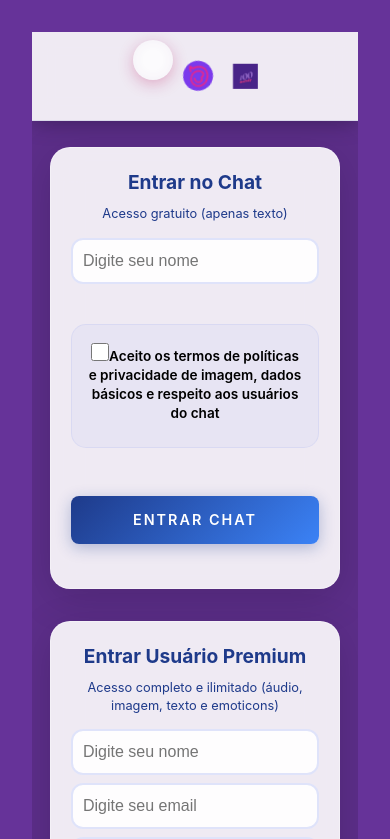
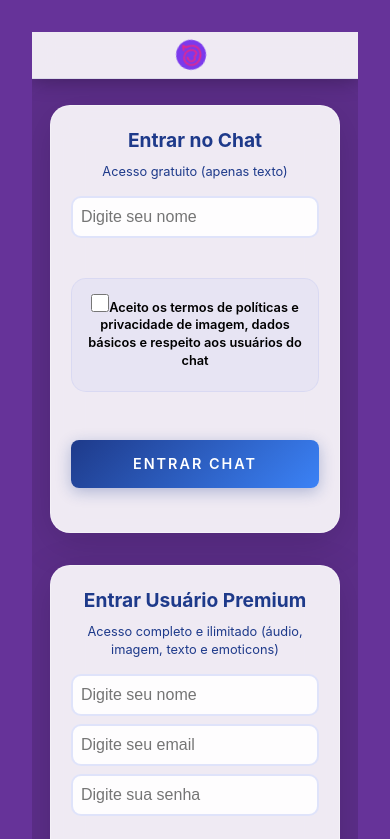
Before and after one commit to rodrigokrapp/100matchs, a React (Vite) app: page /inicio in a window 390 px wide. Shown: the top 839 px of the page. Built offline with nearby package versions, Linux system fonts and the light colour scheme.

Commit message:
Deploy: Removido botão voltar, removida imagem da frase e corrigido layout mobile

```diff
--- a/src/components/Header.css
+++ b/src/components/Header.css
@@ -22,34 +22,6 @@
   max-width: 1200px;
 }
 
-.back-button {
-  position: absolute;
-  left: 0;
-  background: transparent;
-  border: none;
-  width: 45px;
-  height: 45px;
-  border-radius: 50%;
-  cursor: pointer;
-  display: flex;
-  align-items: center;
-  justify-content: center;
-  transition: all 0.3s ease;
-  padding: 0;
-}
-
-.back-button:hover {
-  transform: scale(1.1);
-}
-
-.back-button-image {
-  width: 100%;
-  height: 100%;
-  border-radius: 50%;
-  object-fit: cover;
-  transition: transform 0.3s ease;
-}
-
 .logo-container {
   display: flex;
   align-items: center;
@@ -72,13 +44,6 @@
 
 .logo:hover {
   transform: rotate(10deg);
-}
-
-.site-title-image {
-  height: 30px;
-  width: auto;
-  object-fit: contain;
-  transition: transform 0.3s ease;
 }
 
 .salas-link {
@@ -127,23 +92,9 @@
     padding: 1rem;
   }
 
-  .site-title-image {
-    height: 25px;
-  }
-
   .logo {
     width: 35px;
     height: 35px;
-  }
-
-  .back-button {
-    width: 40px;
-    height: 40px;
-  }
-
-  .back-button-image {
-    width: 100%;
-    height: 100%;
   }
 
   .salas-link {
--- a/src/components/Header.tsx
+++ b/src/components/Header.tsx
@@ -9,30 +9,14 @@ const Header: React.FC = () => {
     navigate('/inicio');
   };
 
-  const handleBackClick = () => {
-    window.history.back();
-  };
-
   return (
     <header className="header">
       <div className="header-content">
-        <button onClick={handleBackClick} className="back-button">
-          <img
-            src="/botao-site.jpg.jpg"
-            alt="Voltar"
-            className="back-button-image"
-          />
-        </button>
         <div className="logo-container" onClick={handleLogoClick}>
           <img
             src="/logo-top.jpg.jpg"
             alt="100 Matchs Logo"
             className="logo"
-          />
-          <img
-            src="/100mt-frase.jpg.jpg"
-            alt="100 Matchs"
-            className="site-title-image"
           />
         </div>
       </div>
--- a/src/pages/CadastroPremiumPage.css
+++ b/src/pages/CadastroPremiumPage.css
@@ -550,8 +550,8 @@
 /* Responsividade Mobile */
 @media (max-width: 768px) {
   .cadastro-premium-page {
-    align-items: center;
-    padding: 20px 10px;
+    align-items: flex-start;
+    padding: 20px 15px;
     min-height: 100vh;
     display: flex;
     justify-content: center;
@@ -559,116 +559,24 @@
 
   .cadastro-container {
     width: 100%;
-    padding: 0 15px;
+    padding: 20px 10px;
     max-width: 100%;
   }
 
   .cadastro-card {
     margin: 0 auto;
-    padding: 2rem 1.5rem;
-    border-radius: 20px;
-    background: rgba(255, 255, 255, 0.95);
+    padding: 1.5rem 1rem;
+    border-radius: 15px;
+    background: rgba(255, 255, 255, 0.98);
     backdrop-filter: blur(20px);
     box-shadow: 0 15px 40px rgba(0, 0, 0, 0.2);
-  }
-
-  .cadastro-header h1 {
-    font-size: 2.2rem;
-    line-height: 1.2;
-  }
-
-  .cadastro-header p {
-    font-size: 1rem;
-  }
-
-  .premium-badge {
-    font-size: 0.9rem;
-    padding: 0.6rem 1rem;
-  }
-
-  .benefits-section {
-    padding: 1.5rem;
-    margin-bottom: 2rem;
-  }
-
-  .benefits-section h3 {
-    font-size: 1.2rem;
-    margin-bottom: 1rem;
-  }
-
-  .benefits-grid {
-    grid-template-columns: 1fr;
-    gap: 1rem;
-  }
-
-  .premium-benefit {
-    padding: 0.8rem;
-  }
-
-  .benefit-content strong {
-    font-size: 0.9rem;
-  }
-
-  .benefit-content small {
-    font-size: 0.8rem;
-  }
-
-  .form-header h4 {
-    font-size: 1.1rem;
-  }
-
-  .input-group {
-    margin-bottom: 1.5rem;
-  }
-
-  .input-group label {
-    font-size: 0.9rem;
-    margin-bottom: 0.6rem;
-  }
-
-  .premium-input,
-  .input-group .input {
-    padding: 14px 12px;
-    font-size: 16px; /* Evita zoom no iOS */
-  }
-
-  .premium-actions {
-    flex-direction: column;
-    gap: 1rem;
-  }
-
-  .premium-actions .btn,
-  .actions .btn {
     width: 100%;
-    padding: 16px;
-    font-size: 1.1rem;
-  }
-}
-
-@media (max-width: 480px) {
-  .cadastro-premium-page {
-    padding: 15px 10px;
-  }
-
-  .cadastro-container {
-    padding: 0 10px;
-  }
-
-  .cadastro-card {
-    padding: 1.5rem 1rem;
-    margin: 0 auto;
-    border-radius: 18px;
-    background: rgba(255, 255, 255, 0.98);
-    backdrop-filter: blur(25px);
-  }
-
-  .cadastro-header {
-    margin-bottom: 2rem;
+    box-sizing: border-box;
   }
 
   .cadastro-header h1 {
     font-size: 1.8rem;
-    line-height: 1.1;
+    line-height: 1.2;
   }
 
   .cadastro-header p {
@@ -681,7 +589,7 @@
   }
 
   .benefits-section {
-    padding: 1.2rem;
+    padding: 1rem;
     margin-bottom: 1.5rem;
   }
 
@@ -690,9 +598,13 @@
     margin-bottom: 0.8rem;
   }
 
+  .benefits-grid {
+    grid-template-columns: 1fr;
+    gap: 0.8rem;
+  }
+
   .premium-benefit {
     padding: 0.6rem;
-    gap: 0.8rem;
   }
 
   .benefit-content strong {
@@ -703,21 +615,12 @@
     font-size: 0.75rem;
   }
 
-  .benefit-icon {
-    font-size: 1.2rem;
-  }
-
-  .form-header {
-    padding: 0.8rem;
-    margin-bottom: 1.5rem;
-  }
-
   .form-header h4 {
     font-size: 1rem;
   }
 
   .input-group {
-    margin-bottom: 1.3rem;
+    margin-bottom: 1.2rem;
   }
 
   .input-group label {
@@ -728,35 +631,135 @@
   .premium-input,
   .input-group .input {
     padding: 12px 10px;
+    font-size: 16px; /* Evita zoom no iOS */
+    border-radius: 12px;
+  }
+
+  .premium-actions {
+    flex-direction: column;
+    gap: 0.8rem;
+  }
+
+  .premium-actions .btn,
+  .actions .btn {
+    width: 100%;
+    padding: 14px;
+    font-size: 1rem;
+  }
+}
+
+@media (max-width: 480px) {
+  .cadastro-premium-page {
+    padding: 15px 10px;
+  }
+
+  .cadastro-container {
+    padding: 15px 5px;
+  }
+
+  .cadastro-card {
+    padding: 1.2rem 0.8rem;
+    margin: 0 auto;
+    border-radius: 12px;
+    background: rgba(255, 255, 255, 0.98);
+    backdrop-filter: blur(25px);
+  }
+
+  .cadastro-header {
+    margin-bottom: 1.5rem;
+  }
+
+  .cadastro-header h1 {
+    font-size: 1.6rem;
+    line-height: 1.1;
+  }
+
+  .cadastro-header p {
+    font-size: 0.85rem;
+  }
+
+  .premium-badge {
+    font-size: 0.75rem;
+    padding: 0.4rem 0.6rem;
+  }
+
+  .benefits-section {
+    padding: 0.8rem;
+    margin-bottom: 1.2rem;
+  }
+
+  .benefits-section h3 {
+    font-size: 0.9rem;
+    margin-bottom: 0.6rem;
+  }
+
+  .premium-benefit {
+    padding: 0.5rem;
+    gap: 0.6rem;
+  }
+
+  .benefit-content strong {
+    font-size: 0.8rem;
+  }
+
+  .benefit-content small {
+    font-size: 0.7rem;
+  }
+
+  .benefit-icon {
+    font-size: 1rem;
+  }
+
+  .form-header {
+    padding: 0.6rem;
+    margin-bottom: 1.2rem;
+  }
+
+  .form-header h4 {
+    font-size: 0.9rem;
+  }
+
+  .input-group {
+    margin-bottom: 1rem;
+  }
+
+  .input-group label {
+    font-size: 0.8rem;
+    margin-bottom: 0.4rem;
+  }
+
+  .premium-input,
+  .input-group .input {
+    padding: 10px 8px;
     font-size: 16px;
-    border-radius: 12px;
+    border-radius: 10px;
   }
 
   .premium-terms,
   .terms-checkbox {
-    padding: 1rem;
+    padding: 0.8rem;
   }
 
   .premium-terms label,
   .terms-checkbox label {
-    font-size: 0.85rem;
-    gap: 0.8rem;
+    font-size: 0.8rem;
+    gap: 0.6rem;
   }
 
   .checkmark {
-    width: 18px;
-    height: 18px;
+    width: 16px;
+    height: 16px;
   }
 
   .premium-actions .btn,
   .actions .btn {
-    padding: 14px;
-    font-size: 1rem;
+    padding: 12px;
+    font-size: 0.9rem;
   }
 
   .premium-login-link,
   .login-link {
-    padding: 1rem 0;
+    padding: 0.8rem 0;
   }
 
   .premium-footer {
--- a/src/pages/HomePage.tsx
+++ b/src/pages/HomePage.tsx
@@ -188,11 +188,6 @@ const HomePage: React.FC = () => {
               alt="100 Matchs Logo"
               style={styles.logoImage}
             />
-            <img
-              src="/100mt-frase.jpg.jpg"
-              alt="100 Matchs"
-              style={{height: '30px', width: 'auto', objectFit: 'contain'}}
-            />
           </Link>
         </div>
       </header>
--- a/src/pages/SuportePage.css
+++ b/src/pages/SuportePage.css
@@ -307,27 +307,29 @@
 /* Responsivo */
 @media (max-width: 768px) {
   .suporte-page {
-    padding: 20px 10px;
+    padding: 20px 15px;
     min-height: 100vh;
     display: flex;
-    align-items: center;
+    align-items: flex-start;
     justify-content: center;
   }
 
   .suporte-container {
-    padding: 0 15px;
+    padding: 20px 10px;
     width: 100%;
     max-width: 100%;
   }
 
   .suporte-card {
-    padding: 2rem 1.5rem;
+    padding: 1.5rem 1rem;
     margin: 0 auto;
     max-width: 100%;
-    border-radius: 20px;
+    border-radius: 15px;
     box-shadow: 0 10px 30px rgba(0, 0, 0, 0.3);
-    background: rgba(255, 255, 255, 0.2);
+    background: rgba(255, 255, 255, 0.95);
     backdrop-filter: blur(20px);
+    width: 100%;
+    box-sizing: border-box;
   }
 
   .suporte-header h1 {
```
